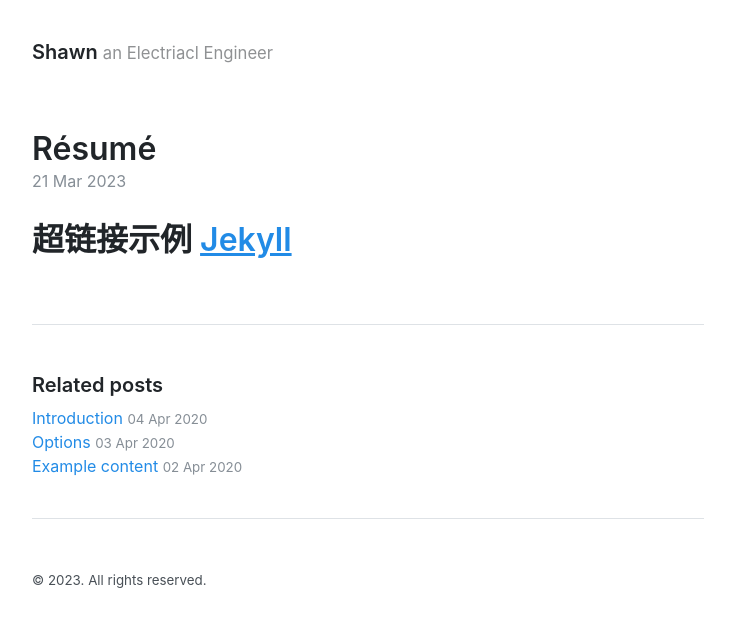
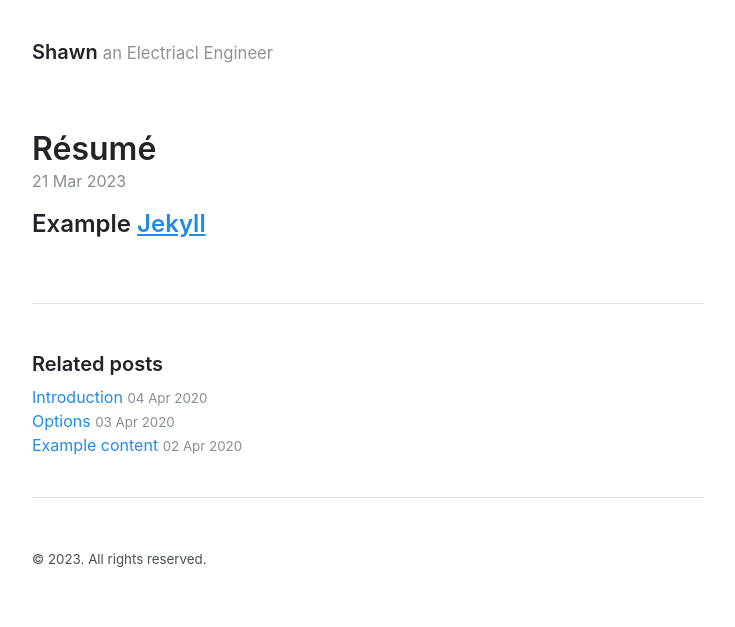
Before and after one commit to Pepsi-Wu/Pepsi-Wu.github.io, a Jekyll site: the page built from _posts/2023-03-21-test.md, in a window 1280 px wide. Shown: the top 627 px of the page, without its empty margins (272-1007 px from the left). Built offline with Jekyll 4.4.1, drawn with Linux system fonts in a browser that asks for light colours.

Commit message:
Update 2023-03-21-test.md

```diff
--- a/_posts/2023-03-21-test.md
+++ b/_posts/2023-03-21-test.md
@@ -3,4 +3,4 @@ layout: post
 title: Résumé
 ---
 
-# 超链接示例 [Jekyll](https://jekyllrb.com)
+## Example [Jekyll](https://jekyllrb.com)
```
